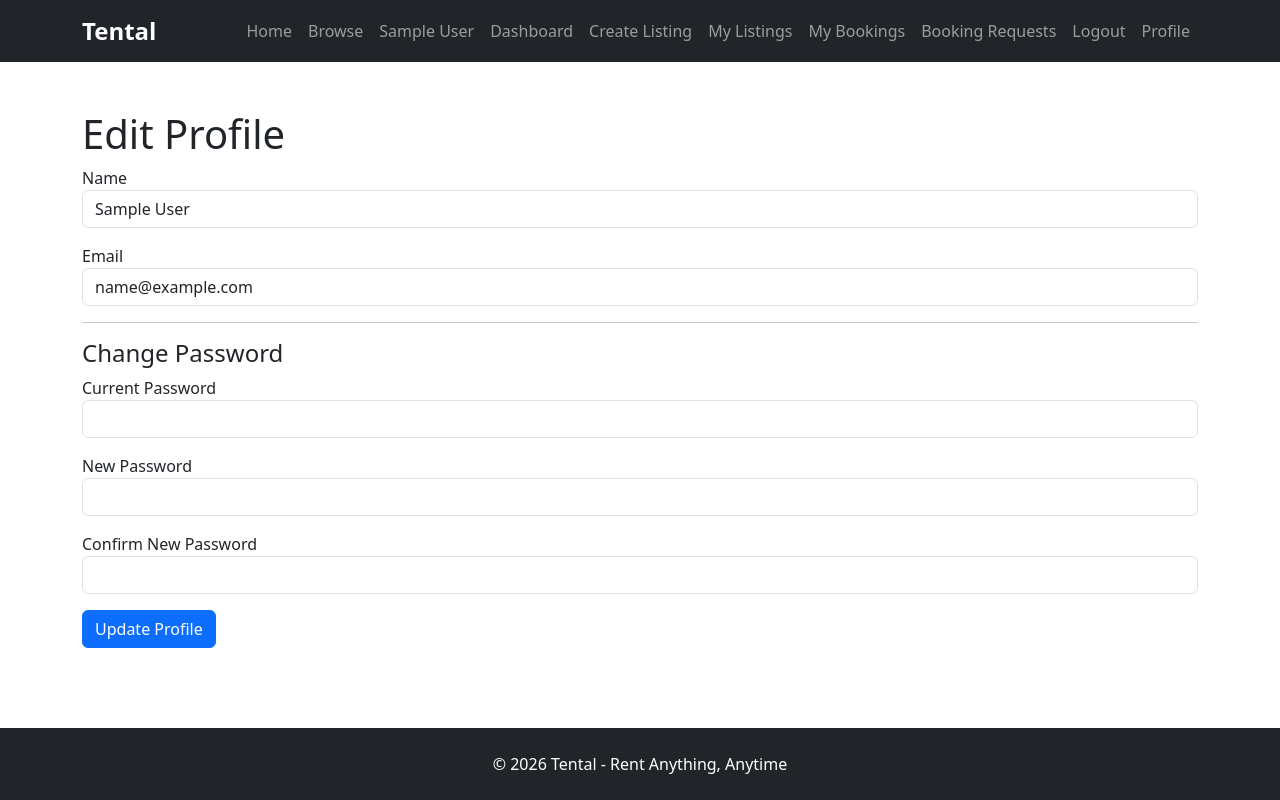
After one commit to kaif5haikh/TenTal, a Flask app: page /edit-profile in a window 1280 px wide. The commit adds this page. Run offline with Flask 3, Linux system fonts and the light colour scheme; the visitor is signed in with stand-in values (Sample User, id 1).

Commit message:
Added user profile management and password change

```diff
--- a/routes/main.py
+++ b/routes/main.py
@@ -11,6 +11,11 @@ from models.user import User
 from models.booking import Booking
 from datetime import datetime, date, timedelta
 from flask import flash
+from flask import current_app
+from werkzeug.security import (
+    generate_password_hash,
+    check_password_hash
+)
 
 
 BUFFER_DAYS = 1
@@ -59,9 +64,22 @@ def browse():
         ""
     )
 
-    rentals = RentalItem.query.filter_by(
+    page = request.args.get(
+        "page",
+        1,
+        type=int
+    )
+
+    pagination = RentalItem.query.filter_by(
         status="approved"
-    ).all()
+    ).paginate(
+        page=page,
+        per_page=6,
+        error_out=False
+    )
+
+    rentals = pagination.items
+
 
     rentals = [
         rental for rental in rentals
@@ -87,7 +105,8 @@ def browse():
     return render_template(
         "browse.html",
         rentals=rentals,
-        selected_category=category
+        selected_category=category,
+        pagination=pagination
     )
 
 
@@ -491,6 +510,24 @@ def edit_listing(id):
         rental.quantity = int(
             request.form["quantity"]
         )
+        image = request.files.get(
+        "image"
+        )
+
+        if image and image.filename:
+
+            filename = secure_filename(
+                image.filename
+            )
+
+            image.save(
+                os.path.join(
+                    current_app.config["UPLOAD_FOLDER"],
+                    filename
+                )
+            )
+
+            rental.image = filename
         db.session.commit()
 
         return redirect(
@@ -683,3 +720,60 @@ def owner_dashboard():
         total_revenue=total_revenue,
         recent_bookings=recent_bookings
     )
+
+@main.route("/profile")
+@login_required
+def profile():
+
+    return render_template(
+        "profile.html"
+    )
+
+@main.route("/edit-profile", methods=["GET", "POST"])
+@login_required
+def edit_profile():
+
+    if request.method == "POST":
+
+        current_user.name = request.form["name"]
+
+        current_user.email = request.form["email"]
+
+        current_password = request.form.get(
+            "current_password"
+        )
+
+        new_password = request.form.get(
+            "new_password"
+        )
+
+        confirm_password = request.form.get(
+            "confirm_password"
+        )
+
+        if new_password:
+
+            if not check_password_hash(
+                current_user.password,
+                current_password
+            ):
+                return "Current password is incorrect"
+
+            if new_password != confirm_password:
+                return "Passwords do not match"
+
+            current_user.password = (
+                generate_password_hash(
+                    new_password
+                )
+            )
+
+        db.session.commit()
+
+        return redirect(
+            url_for("main.profile")
+        )
+
+    return render_template(
+        "edit_profile.html"
+    )
--- a/templates/base.html
+++ b/templates/base.html
@@ -45,6 +45,7 @@
             Booking Requests
           </a>
           <a class="nav-link" href="{{ url_for('auth.logout') }}"> Logout </a>
+          <a class="nav-link" href="{{ url_for('main.profile') }}"> Profile </a>
           {% if current_user.is_authenticated and current_user.is_admin %}
 
           <a class="nav-link" href="{{ url_for('main.admin_dashboard') }}">
--- /dev/null
+++ b/templates/edit_profile.html
@@ -0,0 +1,54 @@
+{% extends "base.html" %} {% block content %}
+
+<div class="container mt-5">
+  <h1>Edit Profile</h1>
+
+  <form method="POST">
+    <div class="mb-3">
+      <label>Name</label>
+
+      <input
+        type="text"
+        name="name"
+        class="form-control"
+        value="{{ current_user.name }}"
+      />
+    </div>
+
+    <div class="mb-3">
+      <label>Email</label>
+
+      <input
+        type="email"
+        name="email"
+        class="form-control"
+        value="{{ current_user.email }}"
+      />
+    </div>
+    <hr />
+
+    <h4>Change Password</h4>
+
+    <div class="mb-3">
+      <label>Current Password</label>
+
+      <input type="password" name="current_password" class="form-control" />
+    </div>
+
+    <div class="mb-3">
+      <label>New Password</label>
+
+      <input type="password" name="new_password" class="form-control" />
+    </div>
+
+    <div class="mb-3">
+      <label>Confirm New Password</label>
+
+      <input type="password" name="confirm_password" class="form-control" />
+    </div>
+
+    <button type="submit" class="btn btn-primary">Update Profile</button>
+  </form>
+</div>
+
+{% endblock %}
```
Also changed, not shown: templates/browse.html (+52 -0 lines), templates/edit_listing.html (+38 -1 lines), templates/profile.html (added, +24 -0 lines), instance/tental.db, static/uploads/IMG-20251016-WA0005.jpg (added), static/uploads/Screenshot_2025-05-07_132244.png (added), static/uploads/Screenshot_2025-07-12_173259.png (added), static/uploads/Screenshot_2025-08-26_002419.png (added), static/uploads/Screenshot_2025-09-01_182335.png (added), static/uploads/Screenshot_2025-11-08_200220.png (added).
